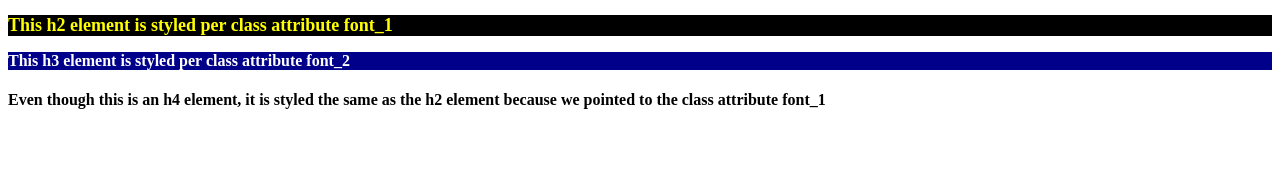
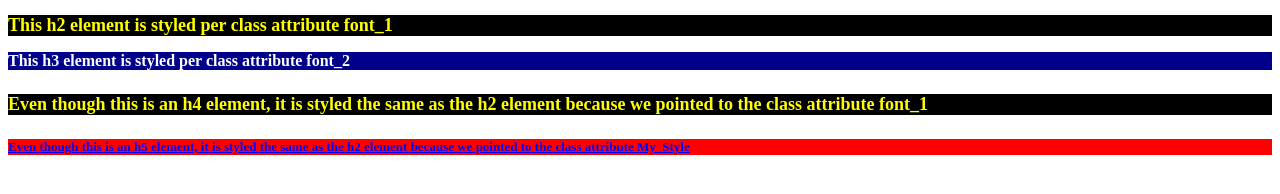
Before and after one commit to davidjohnso/HTML-and-CSS-Projects, a plain HTML site: page Basic_HTML_and_CSS/Basic_HTML_4.html in a window 1280 px wide. Drawn offline with Linux system fonts and the light colour scheme.

Commit message:
additional class and styling

```diff
--- a/Basic_HTML_and_CSS/Basic_HTML_4.html
+++ b/Basic_HTML_and_CSS/Basic_HTML_4.html
@@ -16,9 +16,17 @@
     color: white;
     font-size: medium;
   }
+  .My_Style {
+    background-color: red;
+    color: blue;
+    text-decoration: underline;
+    font-weight: bold;
+    font-size: small;
+  }
 </style>
   <h2 class="font_1">This h2 element is styled per class attribute font_1</h2>
   <h3 class="font_2">This h3 element is styled per class attribute font_2</h3>
-  <h4 class="dont_1">Even though this is an h4 element, it is styled the same as the h2 element because we pointed to the class attribute font_1</h4>
+  <h4 class="font_1">Even though this is an h4 element, it is styled the same as the h2 element because we pointed to the class attribute font_1</h4>
+  <h5 class="My_Style">Even though this is an h5 element, it is styled the same as the h2 element because we pointed to the class attribute My_Style</h5>
 </body>
 </html>
```
